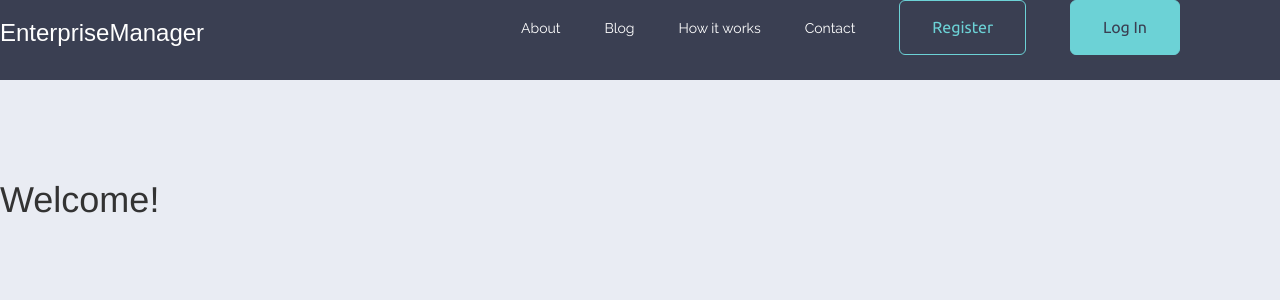
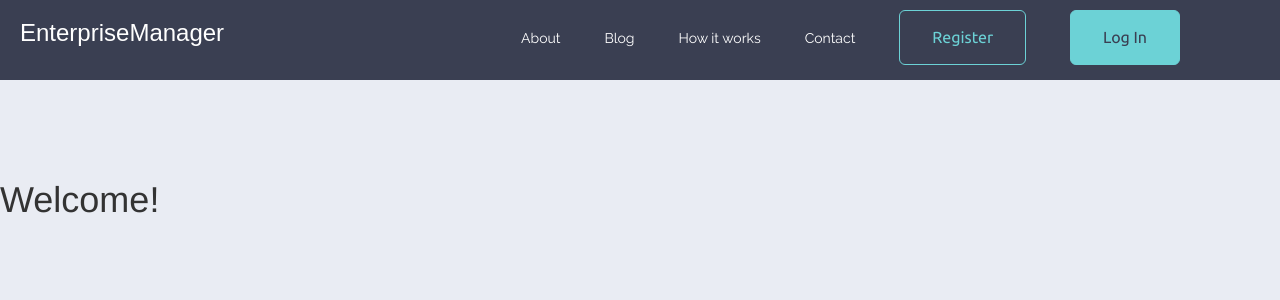
Before and after one commit to leonnardovv/EnterpriseManager, a Django app: page / in a window 1280 px wide. Shown: the top 300 px of the page. Run offline with Django 3.2, Linux system fonts and the light colour scheme; some libraries are stand-ins or nearby versions.

Commit message:
commit dd

```diff
--- a/Manager/IntroductionApp/templates/includes/introduction-header.html
+++ b/Manager/IntroductionApp/templates/includes/introduction-header.html
@@ -9,7 +9,7 @@
           <li><a href="#">Blog</a></li>
           <li><a href="#">How it works</a></li>
           <li><a href="#">Contact</a></li>
-          <li> <button type="button" name="button" class="register-button">Register</button></li>
+          <li> <button type="button" name="button" class="register-button" data-toggle="modal" data-target="#myModal">Register</button></li>
           <li> <button type="button" name="button" class="login-button" data-toggle="modal" data-target="#myModal" >Log In</button></li>
         </ul>
 
--- a/Manager/static/css/index.css
+++ b/Manager/static/css/index.css
@@ -30,12 +30,15 @@ body{
 .logo h3{
   color: #fff;
   float: left;
+  margin-left:20px;
+  margin-top:20px;
   font-family: 'Sans PT', sans-serif;
 }
 
 .introduction-header-navbar{
     float: right;
     margin-right: 100px;
+    margin-top:10px;
 }
 
 .introduction-header-navbar ul li{
```
